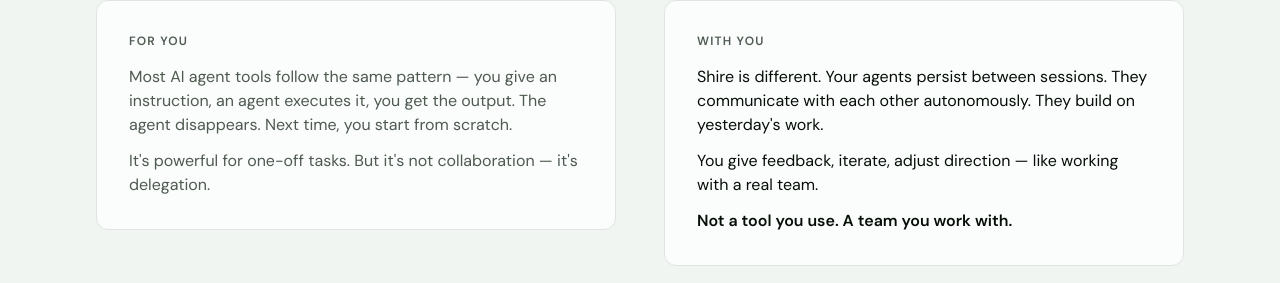
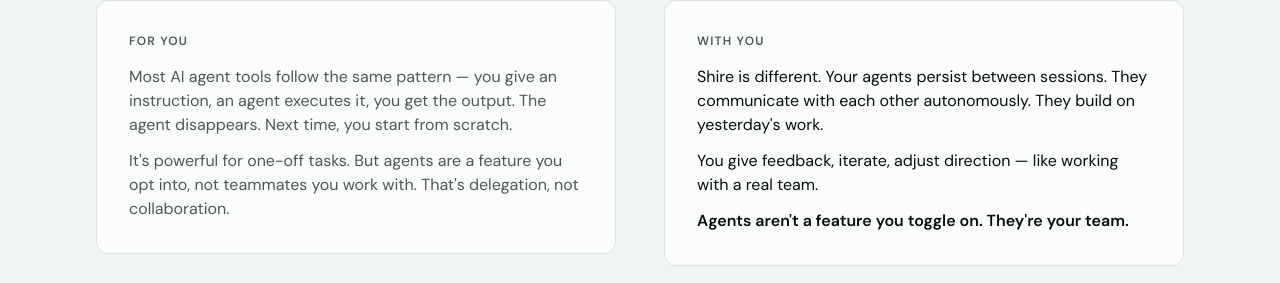
Before and after one commit to victor36max/shire-website, a Next.js app: page / in a window 1280 px wide. Shown: the part 1555-1838 px from the top of the page. Built offline with nearby package versions, Linux system fonts and the light colour scheme.

Commit message:
Sharpen "What is Shire?" copy: opt-in feature vs first-class teammates
Co-Authored-By: Claude Opus 4.6 <noreply@anthropic.com>

```diff
--- a/components/sections/what-is-shire.tsx
+++ b/components/sections/what-is-shire.tsx
@@ -32,8 +32,9 @@ export function WhatIsShire() {
                   agent disappears. Next time, you start from scratch.
                 </p>
                 <p>
-                  It&apos;s powerful for one-off tasks. But it&apos;s not
-                  collaboration — it&apos;s delegation.
+                  It&apos;s powerful for one-off tasks. But agents are a feature
+                  you opt into, not teammates you work with. That&apos;s
+                  delegation, not collaboration.
                 </p>
               </div>
             </div>
@@ -56,7 +57,8 @@ export function WhatIsShire() {
                   with a real team.
                 </p>
                 <p className="font-semibold">
-                  Not a tool you use. A team you work with.
+                  Agents aren&apos;t a feature you toggle on. They&apos;re your
+                  team.
                 </p>
               </div>
             </div>
```
